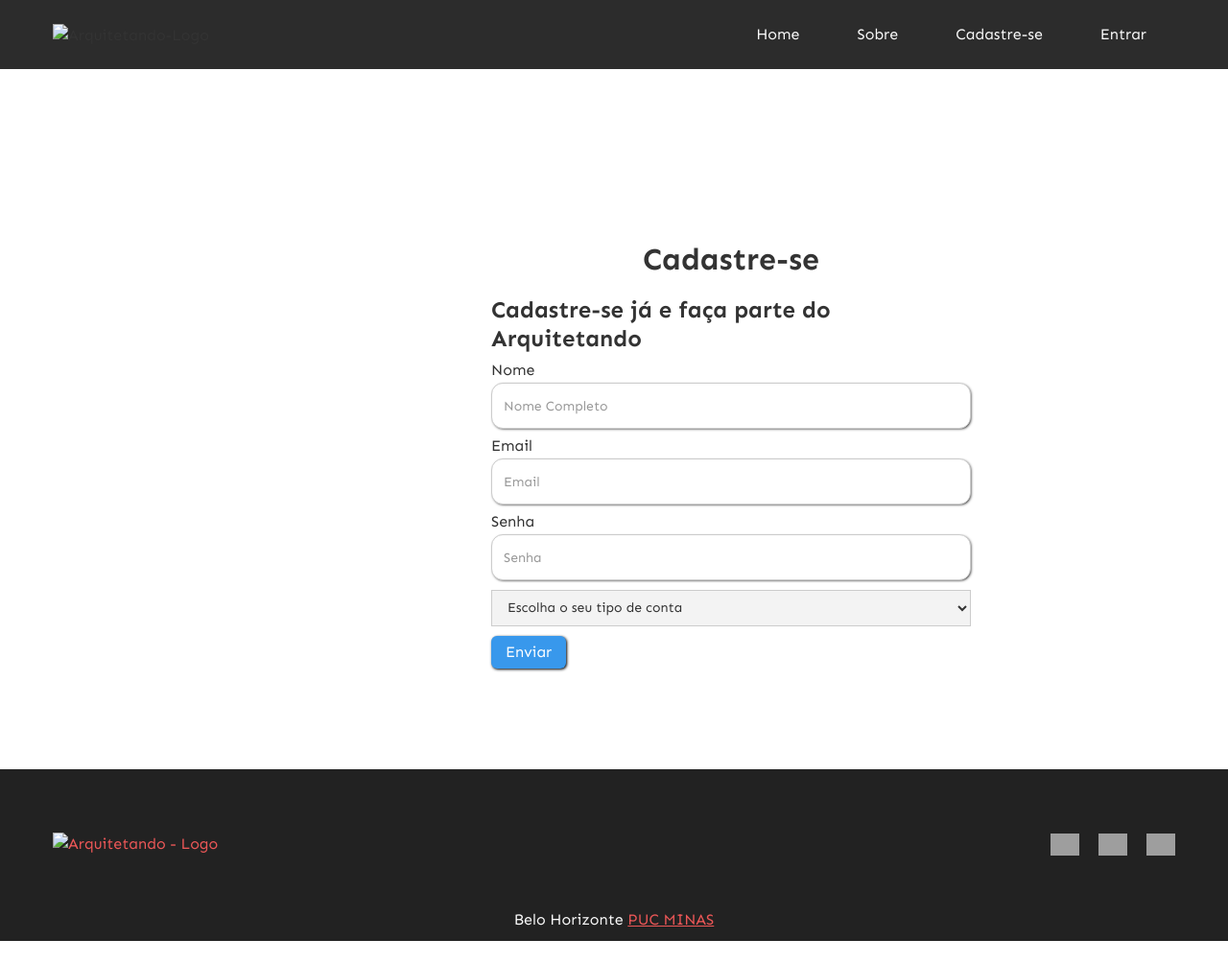
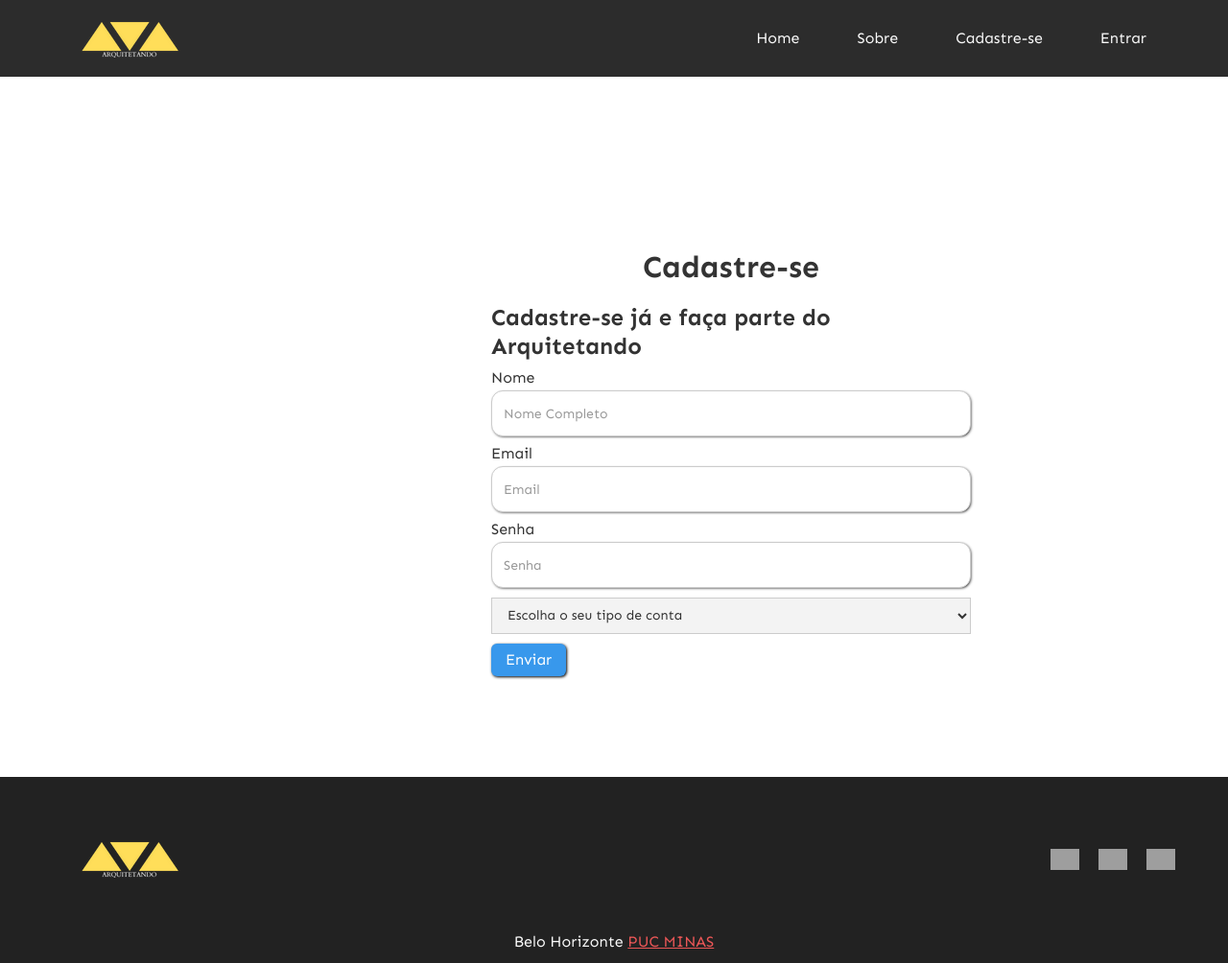
Before and after one commit to ICEI-PUCMinas-PSG-SI-TI/sg_n_2022-1-arquitetando, a plain HTML site: page codigo/Site - Arquitetando/cadastro.html in a window 1280 px wide. Shown: the whole page at 96% size. Before the commit the page ends 981 px from the top, so only its background shows below. Drawn offline with Linux system fonts and the light colour scheme; the site is published under a folder, as on GitHub Pages, so addresses that start at the root find nothing; grey boxes are pictures that could not be loaded.

Commit message:
Update cadastro.html

```diff
--- a/codigo/Site - Arquitetando/cadastro.html
+++ b/codigo/Site - Arquitetando/cadastro.html
@@ -20,7 +20,7 @@
             data-easing2="ease" role="banner" class="navbar w-nav">
             <div class="container">
                 <div class="nav-wrapper"><a href="/" aria-current="page" class="brand w-nav-brand w--current"
-                        aria-label="home"><img src="/images/170349058-3e12a738-f91a-478e-9377-ceda8efb9f87.png" alt="Arquitetando-Logo"></a>
+                        aria-label="home"><img src="images/170349058-3e12a738-f91a-478e-9377-ceda8efb9f87.png" alt="Arquitetando-Logo"></a>
                     <div class="cart-nav-wrapper">
                         <nav role="navigation" class="nav-menu w-nav-menu"><a href="index.html"
                                 class="nav-link w-nav-link w--current">Home</a><a href="sobre.html"
@@ -79,7 +79,7 @@
         <div class="container">
             <div class="footer-wrapper">
                 <div class="footer-logo-column"><a href="/" class="w-inline-block"><img
-                            src="/images/170349058-3e12a738-f91a-478e-9377-ceda8efb9f87.png" alt="Arquitetando - Logo"></a></div>
+                            src="images/170349058-3e12a738-f91a-478e-9377-ceda8efb9f87.png" alt="Arquitetando - Logo"></a></div>
                 <div><a href="#" target="_blank" class="social-footer-link w-inline-block"><img
                             src="https://uploads-ssl.webflow.com/628e8214467eab8558455b7f/628e8214467eabc943455bd7_Twitter_Social_Icon_Rounded_Square_White.svg"
                             alt="Twitter Logo" width="30"></a><a href="#" class="social-footer-link w-inline-block"><img
```
